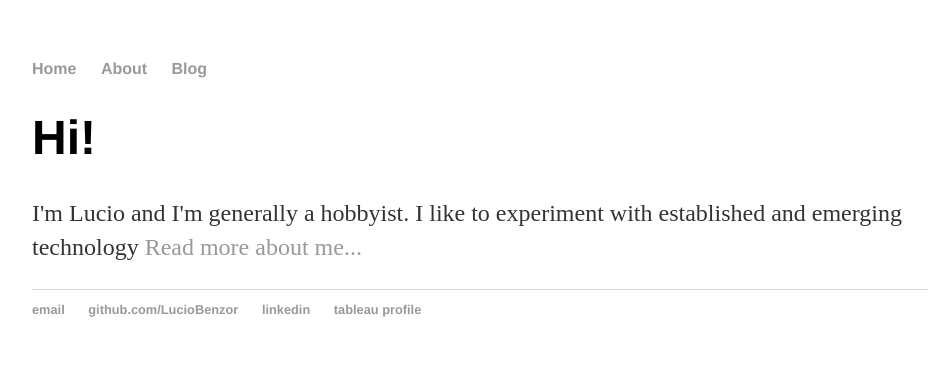
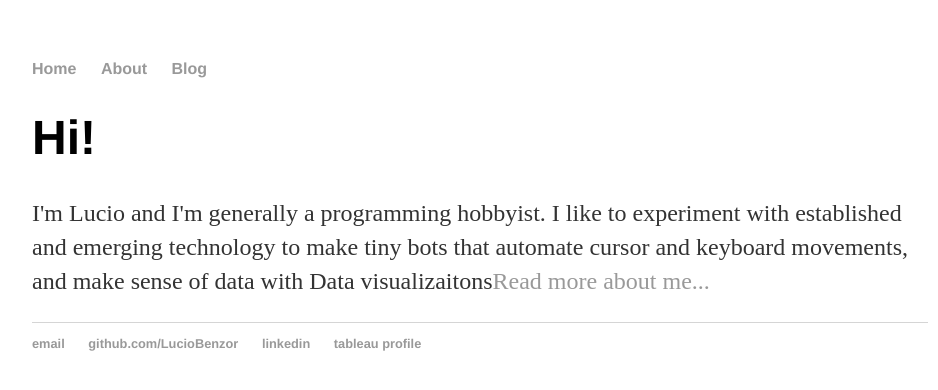
Before and after one commit to LucioBenzor/LucioBenzor.github.io, a Jekyll site: the page built from index.html, in a window 1280 px wide. Shown: the top 390 px of the page, without its empty margins (160-1098 px from the left). Built offline with Jekyll 4.4.1, drawn with Linux system fonts in a browser that asks for light colours.

Commit message:
Update index.html
Added some new lines and Included "Programming" to programming hobbyist

```diff
--- a/index.html
+++ b/index.html
@@ -4,5 +4,5 @@ title: Lucio, hobbyist
 ---
 <div class="blurb">
 		<h1>Hi!</h1>
-	<p>I'm Lucio and I'm generally a hobbyist. I like to experiment with established and emerging technology <a href="/about">Read more about me...</a></p>
+	<p>I'm Lucio and I'm generally a programming hobbyist. I like to experiment with established and emerging technology to make tiny bots that automate cursor and keyboard movements, and make sense of data with Data visualizaitons<a href="/about">Read more about me...</a></p>
 </div><!-- /.blurb -->
```
